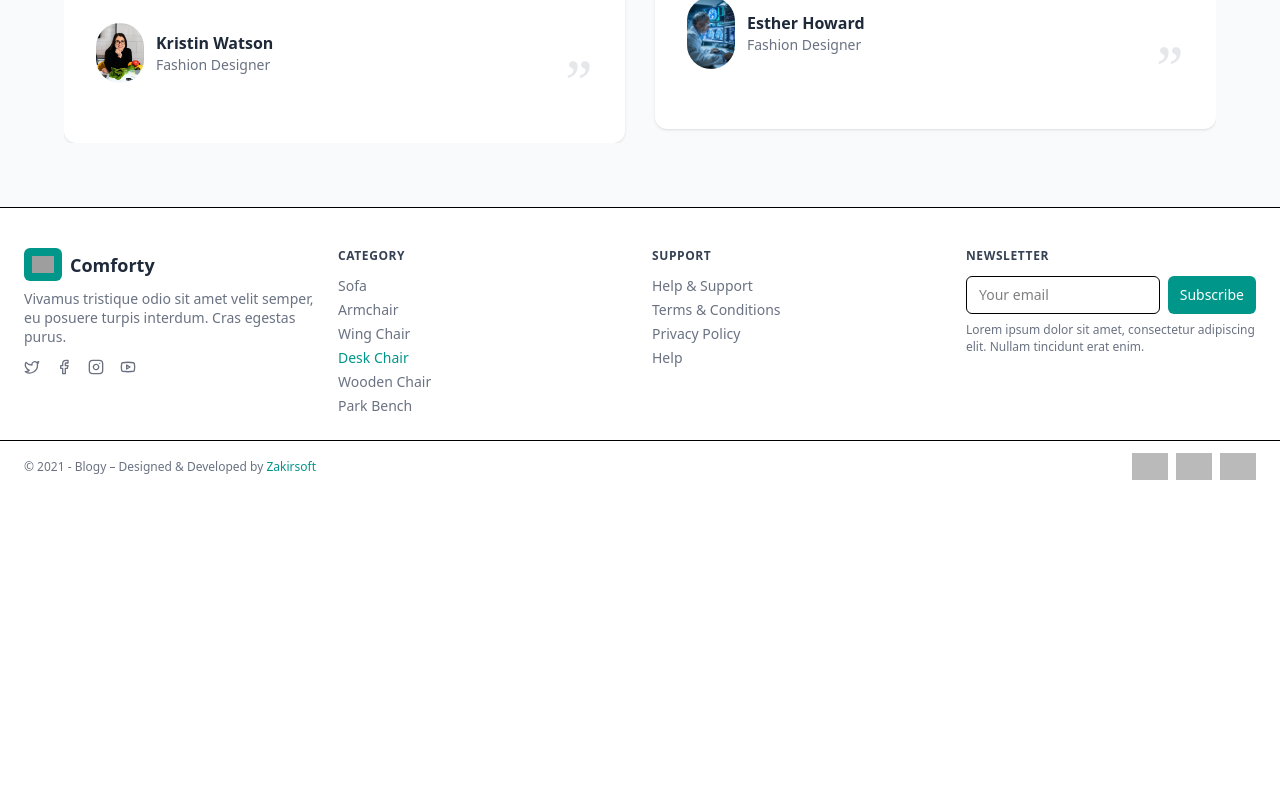
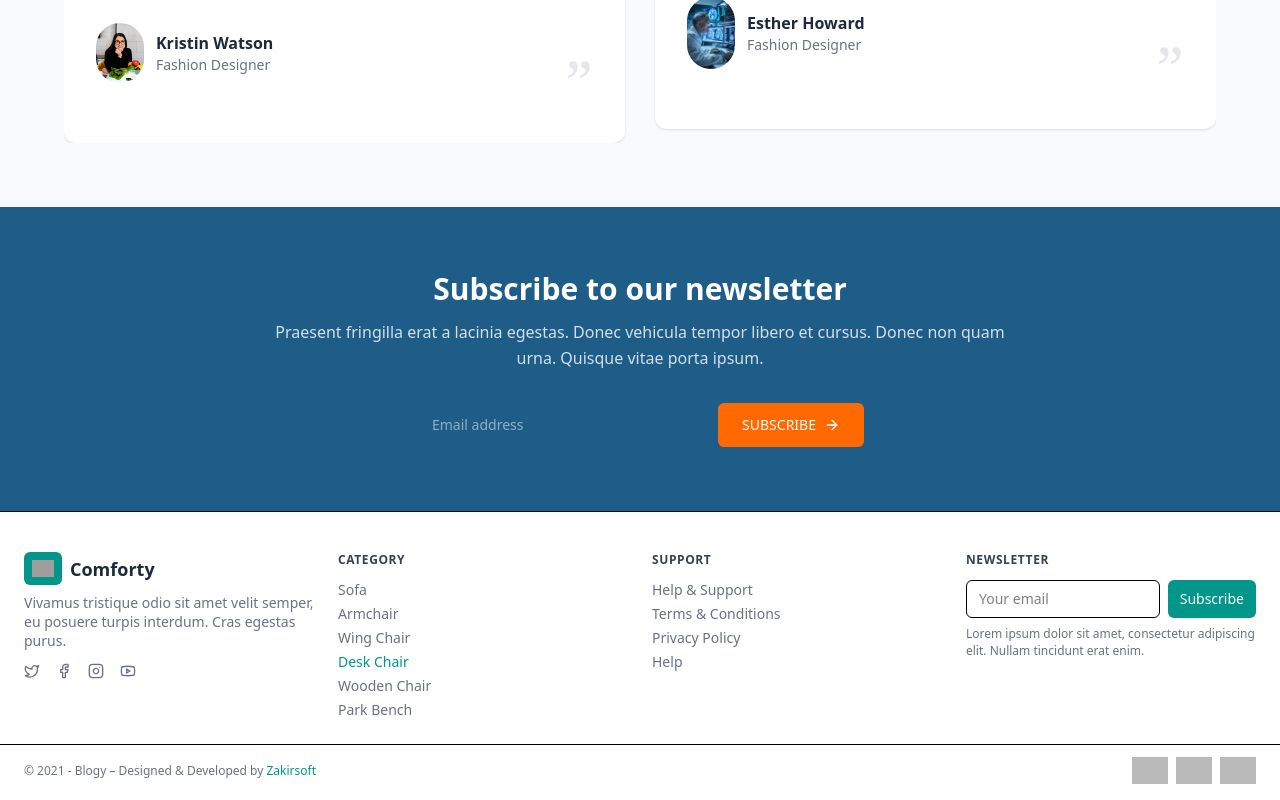
Before and after one commit to Chinwenma/matrix-shop, a Next.js app: page / in a window 1280 px wide. Shown: the part 1525-2325 px from the top of the page. Before the commit the page ends 2021 px from the top, so only its background shows below. Built offline with nearby package versions, Linux system fonts and the light colour scheme; grey boxes are pictures that could not be loaded.

Commit message:
Add Newsletter component and integrate it into the layout

```diff
--- /dev/null
+++ b/app/components/newsletter/NewsLetter.tsx
@@ -0,0 +1,44 @@
+"use client";
+
+import { ArrowRight } from "lucide-react";
+import Image from "next/image";
+
+export default function Newsletter() {
+  return (
+    <section className="bg-[#1e5d88] text-white py-16 px-4">
+      <div className="max-w-3xl mx-auto text-center">
+        {/* Heading */}
+        <h2 className="text-2xl md:text-3xl font-semibold mb-3">
+          Subscribe to our newsletter
+        </h2>
+
+        {/* Description */}
+        <p className="text-white/80 text-sm md:text-base mb-8 leading-relaxed">
+          Praesent fringilla erat a lacinia egestas. Donec vehicula tempor libero et cursus.
+          Donec non quam urna. Quisque vitae porta ipsum.
+        </p>
+
+        {/* Email Form */}
+        <form
+          onSubmit={(e) => e.preventDefault()}
+          className="flex flex-col sm:flex-row items-center justify-center gap-3 max-w-md mx-auto"
+        >
+          <input
+            type="email"
+            placeholder="Email address"
+            required
+            className="w-full px-4 py-3 rounded-md text-white text-sm  focus:ring-2 focus:ring-orange-500"
+          />
+          <button
+            type="submit"
+            className="bg-orange-500 hover:bg-orange-600 text-white px-6 py-3 rounded-md text-sm font-medium flex items-center gap-2 transition"
+          >
+            SUBSCRIBE <ArrowRight className="w-4 h-4" />
+          </button>
+        </form>
+
+
+      </div>
+    </section>
+  );
+}
--- a/app/layout.tsx
+++ b/app/layout.tsx
@@ -2,6 +2,7 @@ import type { Metadata } from "next";
 import "./globals.css";
 import Navbar from "./components/nav/NavBar";
 import Footer from "./components/footer/Footer";
+import Newsletter from "./components/newsletter/NewsLetter";
 
 
 
@@ -22,6 +23,7 @@ export default function RootLayout({
       >
         <Navbar/>
         {children}
+        <Newsletter/>
         <Footer/>
       </body>
     </html>
```
